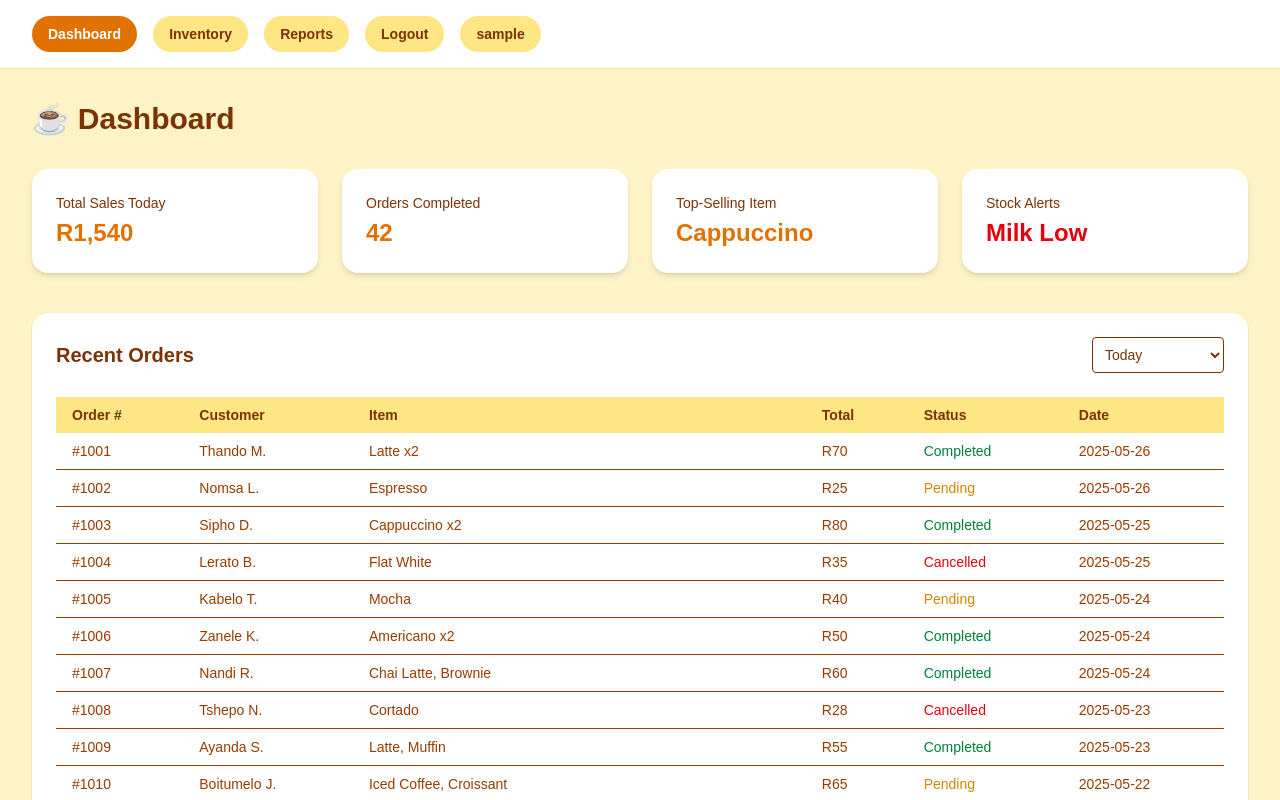
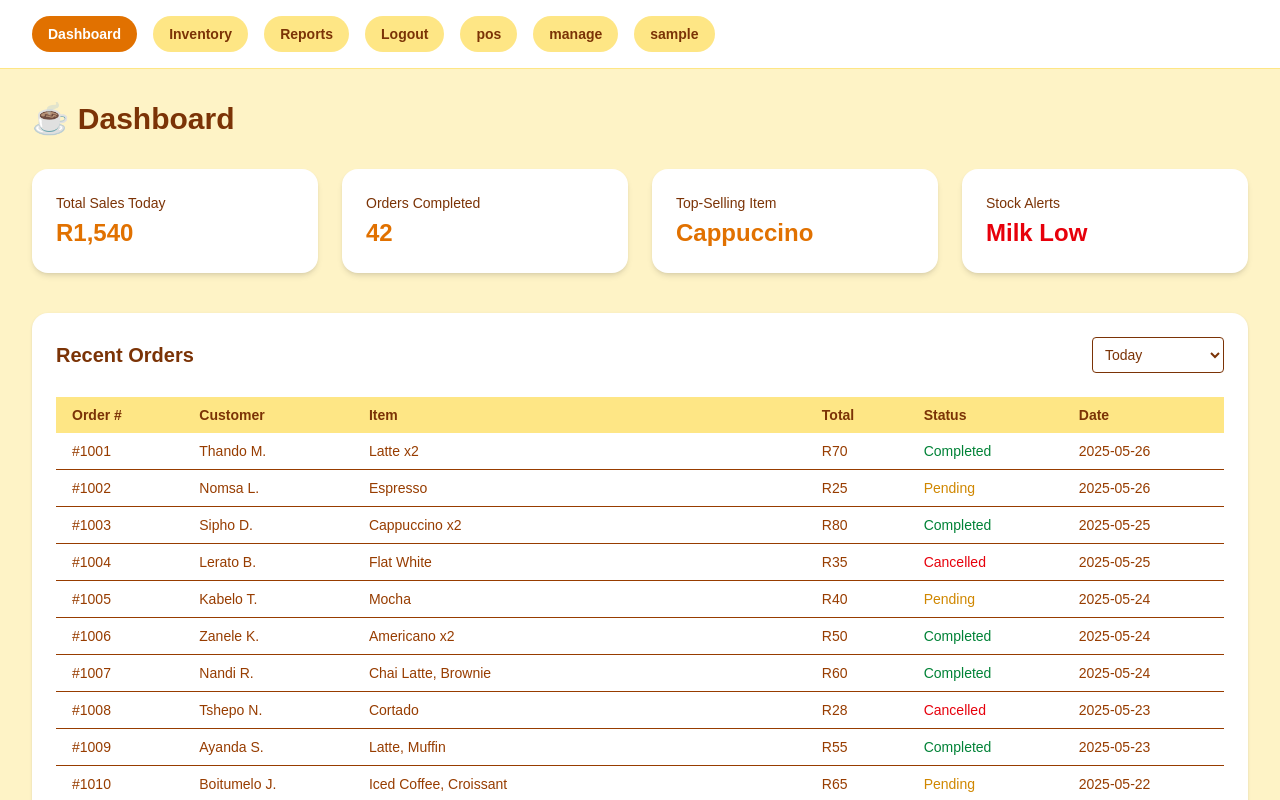
Before and after one commit to COS301-SE-2025/Coffee-Shop-Manager, a Next.js app in the folder koffieblik/: page /dashboard in a window 1280 px wide. Shown: the top 800 px of the page. Built offline with nearby package versions, Linux system fonts and the light colour scheme; sample sign-in values are in the browser's storage.

Commit message:
add nav
add nav

```diff
--- a/koffieblik/src/app/dashboard/page.tsx
+++ b/koffieblik/src/app/dashboard/page.tsx
@@ -50,6 +50,18 @@ export default function DashboardPage() {
      useEffect(() => {
         if (selectedTab === 'Inventory') {
             router.push('/inventory');
+        }
+    }, [selectedTab, router]);
+
+    useEffect(() => {
+        if (selectedTab === 'pos') {
+            router.push('/pos');
+        }
+    }, [selectedTab, router]);
+
+    useEffect(() => {
+        if (selectedTab === 'manage') {
+            router.push('/manage');
         }
     }, [selectedTab, router]);
 
--- a/koffieblik/src/constants/tabs.ts
+++ b/koffieblik/src/constants/tabs.ts
@@ -1,3 +1,3 @@
 export function getTabs(username: string) {
-  return ['Dashboard', 'Inventory', 'Reports', 'Logout', username];
+  return ['Dashboard', 'Inventory', 'Reports', 'Logout','pos','manage', username];
 }
```
